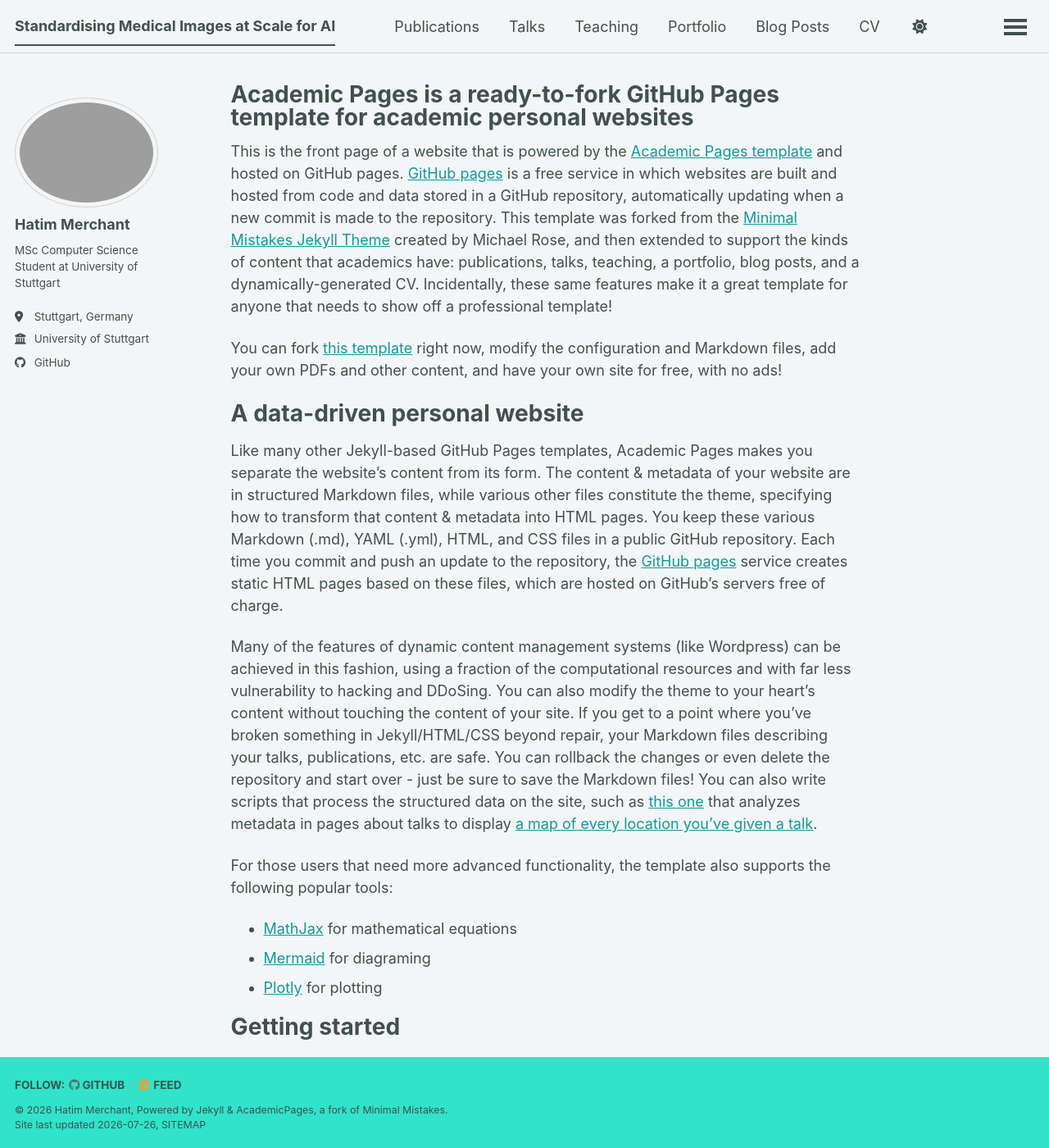
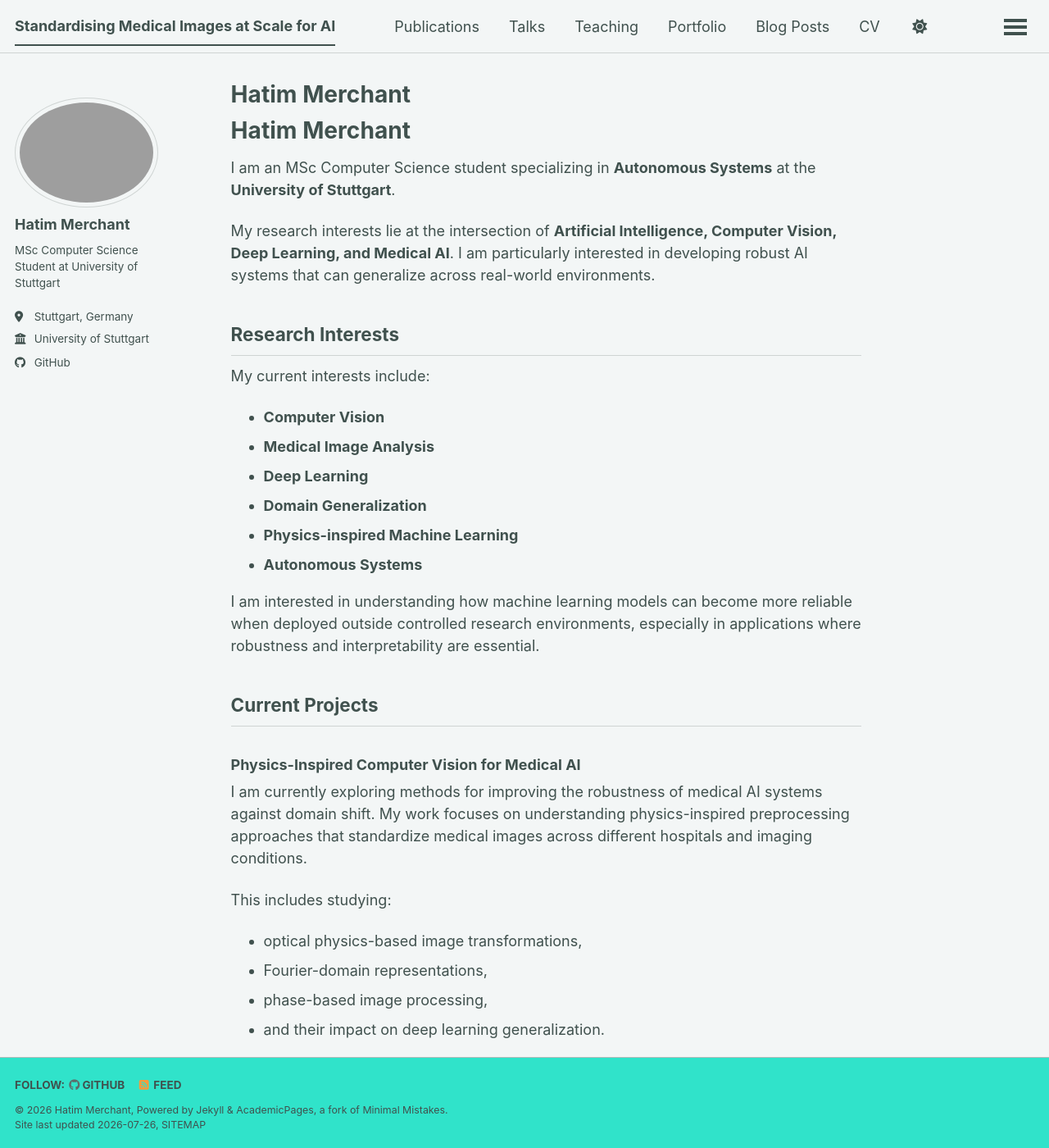
Before and after one commit to Hatim-Merchant/bloghatim-merchant.github.io, a Jekyll site: the page built from _pages/about.md, in a window 1280 px wide and 1400 px high. Shown: the whole window at 82% size. Built offline with Jekyll 4.4.1, drawn with Linux system fonts in a browser that asks for light colours; a style sheet for code colours, icons or effects is not loaded; some of the changed text lies outside the part shown.

Commit message:
added content

```diff
--- a/_pages/about.md
+++ b/_pages/about.md
@@ -1,56 +1,87 @@
 ---
 permalink: /
-title: "Academic Pages is a ready-to-fork GitHub Pages template for academic personal websites"
+title: "Hatim Merchant"
 author_profile: true
 redirect_from:
   - /about/
   - /about.html
 ---
 
-This is the front page of a website that is powered by the [Academic Pages template](https://github.com/academicpages/academicpages.github.io) and hosted on GitHub pages. [GitHub pages](https://pages.github.com) is a free service in which websites are built and hosted from code and data stored in a GitHub repository, automatically updating when a new commit is made to the repository. This template was forked from the [Minimal Mistakes Jekyll Theme](https://mmistakes.github.io/minimal-mistakes/) created by Michael Rose, and then extended to support the kinds of content that academics have: publications, talks, teaching, a portfolio, blog posts, and a dynamically-generated CV. Incidentally, these same features make it a great template for anyone that needs to show off a professional template!
+# Hatim Merchant
 
- You can fork [this template](https://github.com/academicpages/academicpages.github.io) right now, modify the configuration and Markdown files, add your own PDFs and other content, and have your own site for free, with no ads!
+I am an MSc Computer Science student specializing in **Autonomous Systems** at the **University of Stuttgart**.
 
-A data-driven personal website
-======
-Like many other Jekyll-based GitHub Pages templates, Academic Pages makes you separate the website's content from its form. The content & metadata of your website are in structured Markdown files, while various other files constitute the theme, specifying how to transform that content & metadata into HTML pages. You keep these various Markdown (.md), YAML (.yml), HTML, and CSS files in a public GitHub repository. Each time you commit and push an update to the repository, the [GitHub pages](https://pages.github.com/) service creates static HTML pages based on these files, which are hosted on GitHub's servers free of charge.
+My research interests lie at the intersection of **Artificial Intelligence, Computer Vision, Deep Learning, and Medical AI**. I am particularly interested in developing robust AI systems that can generalize across real-world environments.
 
-Many of the features of dynamic content management systems (like Wordpress) can be achieved in this fashion, using a fraction of the computational resources and with far less vulnerability to hacking and DDoSing. You can also modify the theme to your heart's content without touching the content of your site. If you get to a point where you've broken something in Jekyll/HTML/CSS beyond repair, your Markdown files describing your talks, publications, etc. are safe. You can rollback the changes or even delete the repository and start over - just be sure to save the Markdown files! You can also write scripts that process the structured data on the site, such as [this one](https://github.com/academicpages/academicpages.github.io/blob/master/talkmap.ipynb) that analyzes metadata in pages about talks to display [a map of every location you've given a talk](https://academicpages.github.io/talkmap.html).
+## Research Interests
 
-For those users that need more advanced functionality, the template also supports the following popular tools:
-- [MathJax](https://www.mathjax.org/) for mathematical equations
-- [Mermaid](https://mermaid.js.org/) for diagraming
-- [Plotly](https://plotly.com/javascript/) for plotting
+My current interests include:
 
-Getting started
-======
-1. Register a GitHub account if you don't have one and confirm your e-mail (required!)
-1. Fork [this template](https://github.com/academicpages/academicpages.github.io) by clicking the "Use this template" button in the top right.
-1. Go to the repository's settings (rightmost item in the tabs that start with "Code", should be below "Unwatch"). Rename the repository "[your GitHub username].github.io", which will also be your website's URL.
-1. Set site-wide configuration and create content & metadata (see below -- also see [this set of diffs](https://archive.is/3TPas) showing what files were changed to set up [an example site](https://getorg-testacct.github.io) for a user with the username "getorg-testacct")
-1. Upload any files (like PDFs, .zip files, etc.) to the files/ directory. They will appear at https://[your GitHub username].github.io/files/example.pdf.
-1. Check status by going to the repository settings, in the "GitHub pages" section
+- **Computer Vision**
+- **Medical Image Analysis**
+- **Deep Learning**
+- **Domain Generalization**
+- **Physics-inspired Machine Learning**
+- **Autonomous Systems**
 
-Site-wide configuration
-------
-The main configuration file for the site is in the base directory in [_config.yml](https://github.com/academicpages/academicpages.github.io/blob/master/_config.yml), which defines the content in the sidebars and other site-wide features. You will need to replace the default variables with ones about yourself and your site's github repository. The configuration file for the top menu is in [_data/navigation.yml](https://github.com/academicpages/academicpages.github.io/blob/master/_data/navigation.yml). For example, if you don't have a portfolio or blog posts, you can remove those items from that navigation.yml file to remove them from the header.
+I am interested in understanding how machine learning models can become more reliable when deployed outside controlled research environments, especially in applications where robustness and interpretability are essential.
 
-Create content & metadata
-------
-For site content, there is one Markdown file for each type of content, which are stored in directories like _publications, _talks, _posts, _teaching, or _pages. For example, each talk is a Markdown file in the [_talks directory](https://github.com/academicpages/academicpages.github.io/tree/master/_talks). At the top of each Markdown file is structured data in YAML about the talk, which the theme will parse to do lots of cool stuff. The same structured data about a talk is used to generate the list of talks on the [Talks page](https://academicpages.github.io/talks), each [individual page](https://academicpages.github.io/talks/2012-03-01-talk-1) for specific talks, the talks section for the [CV page](https://academicpages.github.io/cv), and the [map of places you've given a talk](https://academicpages.github.io/talkmap.html) (if you run this [python file](https://github.com/academicpages/academicpages.github.io/blob/master/talkmap.py) or [Jupyter notebook](https://github.com/academicpages/academicpages.github.io/blob/master/talkmap.ipynb), which creates the HTML for the map based on the contents of the _talks directory).
+## Current Projects
 
-**Markdown generator**
+### Physics-Inspired Computer Vision for Medical AI
 
-The repository includes [a set of Jupyter notebooks](https://github.com/academicpages/academicpages.github.io/tree/master/markdown_generator
-) that converts a CSV containing structured data about talks or presentations into individual Markdown files that will be properly formatted for the Academic Pages template. The sample CSVs in that directory are the ones I used to create my own personal website at stuartgeiger.com. My usual workflow is that I keep a spreadsheet of my publications and talks, then run the code in these notebooks to generate the Markdown files, then commit and push them to the GitHub repository.
+I am currently exploring methods for improving the robustness of medical AI systems against domain shift. My work focuses on understanding physics-inspired preprocessing approaches that standardize medical images across different hospitals and imaging conditions.
 
-How to edit your site's GitHub repository
-------
-Many people use a git client to create files on their local computer and then push them to GitHub's servers. If you are not familiar with git, you can directly edit these configuration and Markdown files directly in the github.com interface. Navigate to a file (like [this one](https://github.com/academicpages/academicpages.github.io/blob/master/_talks/2012-03-01-talk-1.md) and click the pencil icon in the top right of the content preview (to the right of the "Raw | Blame | History" buttons). You can delete a file by clicking the trashcan icon to the right of the pencil icon. You can also create new files or upload files by navigating to a directory and clicking the "Create new file" or "Upload files" buttons.
+This includes studying:
 
-Example: editing a Markdown file for a talk
-![Editing a Markdown file for a talk](/images/editing-talk.png)
+- optical physics-based image transformations,
+- Fourier-domain representations,
+- phase-based image processing,
+- and their impact on deep learning generalization.
 
-For more info
-------
-More info about configuring Academic Pages can be found in [the guide](https://academicpages.github.io/markdown/), the [growing wiki](https://github.com/academicpages/academicpages.github.io/wiki), and you can always [ask a question on GitHub](https://github.com/academicpages/academicpages.github.io/discussions). The [guides for the Minimal Mistakes theme](https://mmistakes.github.io/minimal-mistakes/docs/configuration/) (which this theme was forked from) might also be helpful.
+### Vision Transformer Continual Learning
+
+I am also working on continual learning methods for Vision Transformers, investigating how attention heads specialize during sequential learning tasks.
+
+The project explores:
+
+- attention head importance estimation,
+- selective parameter freezing,
+- reducing catastrophic forgetting,
+- and improving continual learning efficiency.
+
+## Technical Skills
+
+**Programming**
+
+- Python
+- C++
+- SQL
+
+**Machine Learning**
+
+- PyTorch
+- TensorFlow
+- Deep Learning
+- Computer Vision
+- Vision Transformers
+- Reinforcement Learning
+
+**Software Development**
+
+- FastAPI
+- Docker
+- Linux
+- Git
+- REST APIs
+
+## Publications & Academic Work
+
+I use this website to document my academic projects, research reviews, technical notes, and coursework related to artificial intelligence and computer science.
+
+## Contact
+
+Feel free to connect with me through:
+
+- GitHub: [Hatim-Merchant](https://github.com/Hatim-Merchant)
+- Website: [hatim-merchant.github.io](https://hatim-merchant.github.io/)
```
